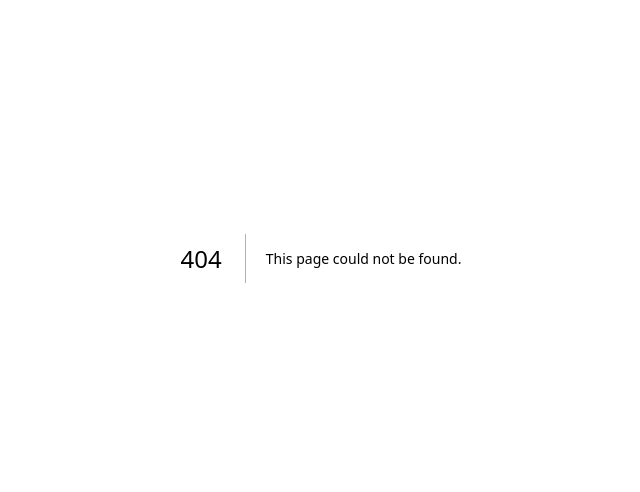
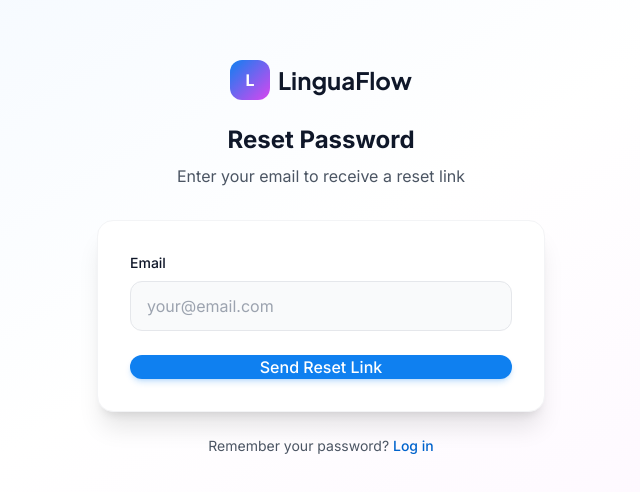
Before and after one commit to JasonTM17/Language_App, a Next.js app in the folder web/: page /auth/forgot-password in a window 1280 px wide. Before the commit this address had no page. Shown: the part 142-634 px from the top of the page, without its empty margins (319-959 px from the left). Built offline with nearby package versions, Linux system fonts and the light colour scheme.

Commit message:
docs: add README and forgot-password page
- Comprehensive README with setup instructions, API docs, and project structure
- Forgot password page with email flow UI
- Demo account credentials documented

```diff
--- /dev/null
+++ b/web/src/app/auth/forgot-password/page.tsx
@@ -0,0 +1,67 @@
+'use client';
+
+import { useState } from 'react';
+import Link from 'next/link';
+import { Button } from '@/components/ui/button';
+
+export default function ForgotPasswordPage() {
+  const [email, setEmail] = useState('');
+  const [sent, setSent] = useState(false);
+
+  const handleSubmit = (e: React.FormEvent) => {
+    e.preventDefault();
+    setSent(true);
+  };
+
+  return (
+    <div className="min-h-screen flex items-center justify-center px-4 bg-gradient-to-br from-primary-50 via-white to-accent-50 dark:from-gray-950 dark:via-gray-900 dark:to-gray-950">
+      <div className="w-full max-w-md">
+        <div className="text-center mb-8">
+          <Link href="/" className="inline-flex items-center gap-2 mb-6">
+            <div className="w-10 h-10 rounded-xl bg-gradient-to-br from-primary-500 to-accent-500 flex items-center justify-center text-white font-bold">L</div>
+            <span className="font-display font-bold text-2xl">LinguaFlow</span>
+          </Link>
+          <h1 className="text-2xl font-bold mb-2">Reset Password</h1>
+          <p className="text-gray-600 dark:text-gray-400">Enter your email to receive a reset link</p>
+        </div>
+
+        {sent ? (
+          <div className="bg-white dark:bg-gray-800 rounded-2xl p-8 shadow-xl border border-gray-100 dark:border-gray-700 text-center">
+            <div className="text-5xl mb-4">📧</div>
+            <h2 className="text-lg font-semibold mb-2">Check your email</h2>
+            <p className="text-sm text-gray-600 dark:text-gray-400 mb-6">
+              If an account exists for {email}, we&apos;ve sent a password reset link.
+            </p>
+            <Link href="/auth/login">
+              <Button variant="outline" className="w-full">Back to Login</Button>
+            </Link>
+          </div>
+        ) : (
+          <form onSubmit={handleSubmit} className="bg-white dark:bg-gray-800 rounded-2xl p-8 shadow-xl border border-gray-100 dark:border-gray-700">
+            <div>
+              <label className="block text-sm font-medium mb-2">Email</label>
+              <input
+                type="email"
+                value={email}
+                onChange={(e) => setEmail(e.target.value)}
+                className="w-full px-4 py-3 rounded-xl border border-gray-200 dark:border-gray-700 bg-gray-50 dark:bg-gray-900 focus:ring-2 focus:ring-primary-500 focus:border-transparent outline-none transition-all"
+                placeholder="your@email.com"
+                required
+              />
+            </div>
+            <Button type="submit" className="w-full mt-6" size="lg">
+              Send Reset Link
+            </Button>
+          </form>
+        )}
+
+        <p className="text-center mt-6 text-sm text-gray-600 dark:text-gray-400">
+          Remember your password?{' '}
+          <Link href="/auth/login" className="text-primary-600 font-medium hover:text-primary-700">
+            Log in
+          </Link>
+        </p>
+      </div>
+    </div>
+  );
+}
```
Also changed, not shown: 1 other file (tests, documents, lock files or other folders).
